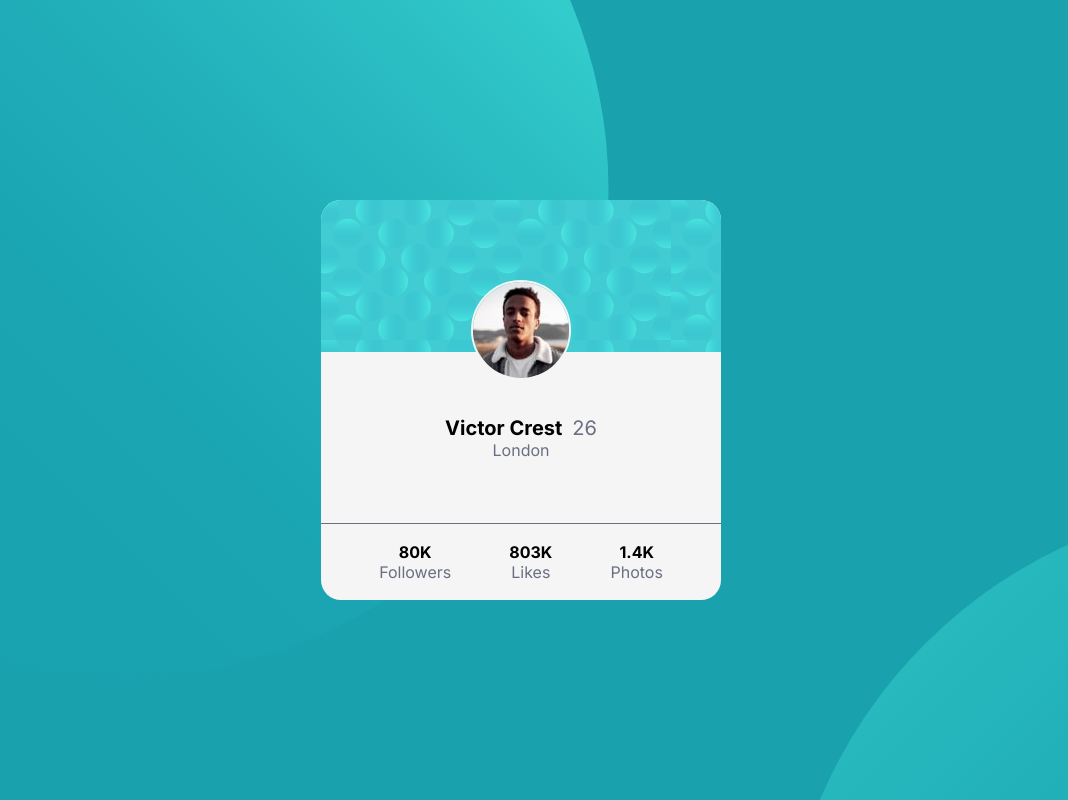
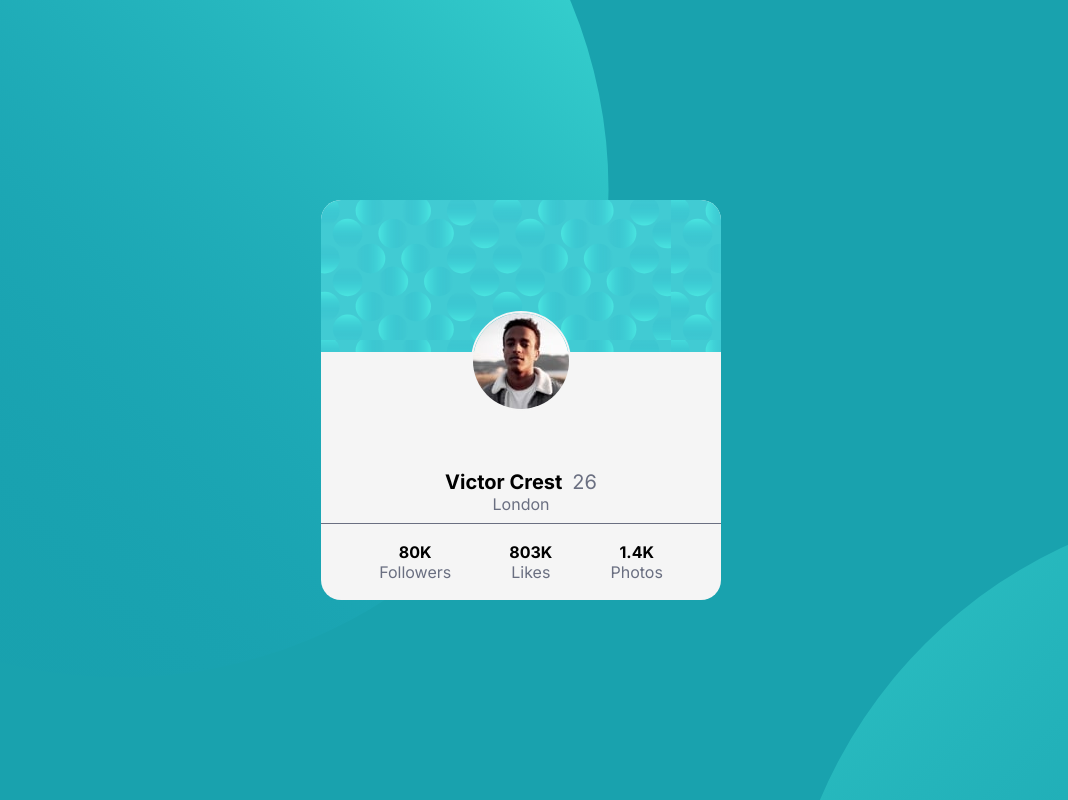
Before and after one commit to hholly3003/profilecardcomponent, a plain HTML site: page index.html in a window 1280 px wide. Shown: the whole page, without its empty margins (119-1187 px from the left). Drawn offline with Linux system fonts and the light colour scheme.

Commit message:
update the pstrategy to center the profile picture

```diff
--- a/style.css
+++ b/style.css
@@ -47,9 +47,9 @@ body{
 }
 
 .profile-picture{
-    position: absolute;
-    top: 280px;
-    /* margin-bottom: 1000px; */
+    position: relative;
+    top:-50px;
+    /* margin-bottom: 200px; */
     /* bottom: 400px; */
     border: 2px solid whitesmoke;
     /* border-color: whitesmoke; */
```
